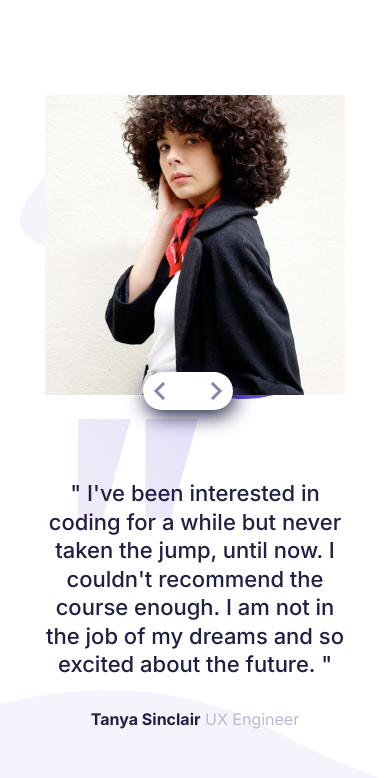
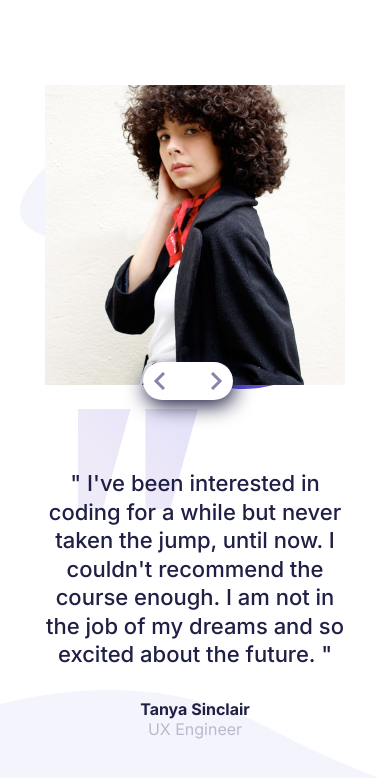
Before and after one commit to HassanatB-O/coding-testimonials-dashboard, a plain HTML site: page index.html in a window 390 px wide. Drawn offline with Linux system fonts and the light colour scheme.

Commit message:
Update style.css

```diff
--- a/style.css
+++ b/style.css
@@ -122,4 +122,8 @@ span{
     #quote{
         font-size: 22px;
     }
+    #name{
+        display: flex;
+        flex-direction: column;
+    }
 }
```
